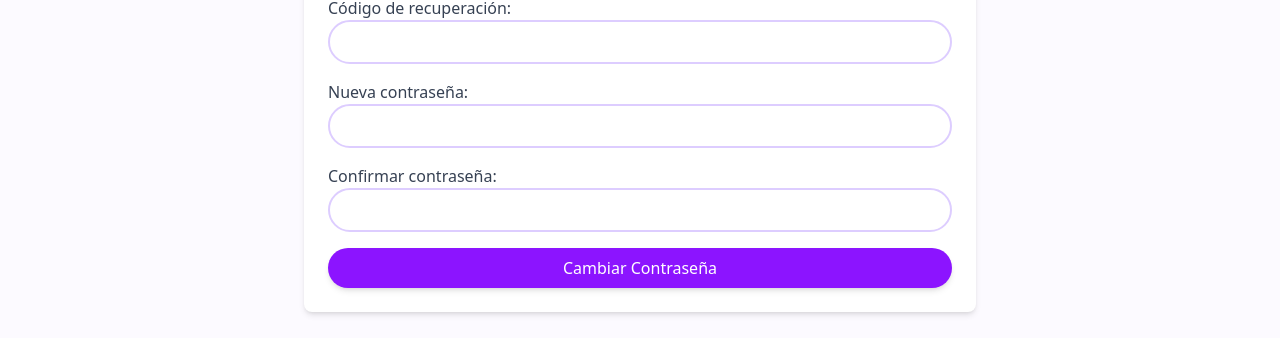
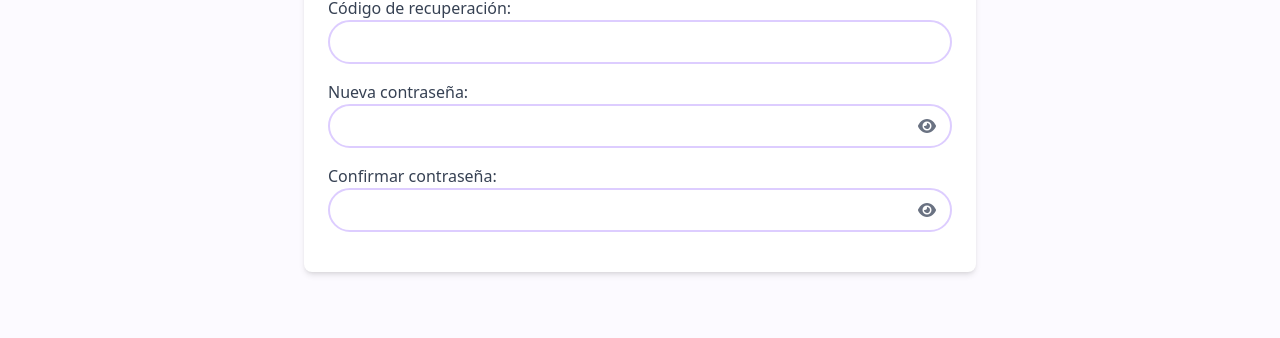
Before and after one commit to AbrahamJimenezCasas/tech2go, a React (Vite) app: page /usuarios/password/reset in a window 1280 px wide. Shown: the part 340-678 px from the top of the page. Built offline with nearby package versions, Linux system fonts and the light colour scheme; no server answers.

Commit message:
ojo en la contraseña

```diff
--- a/src/pages/ResetPasswordPage.jsx
+++ b/src/pages/ResetPasswordPage.jsx
@@ -1,6 +1,8 @@
 import { useState } from "react";
 import { useNavigate, useSearchParams } from "react-router-dom";
 import { useUser } from "../hooks/useUser.js";
+import { FontAwesomeIcon } from "@fortawesome/react-fontawesome";
+import { faEye, faEyeSlash } from "@fortawesome/free-solid-svg-icons";
 
 export const ResetPasswordPage = () => {
     const [searchParams] = useSearchParams();
@@ -17,6 +19,8 @@ export const ResetPasswordPage = () => {
 
     const [message, setMessage] = useState("");
     const [messageType, setMessageType] = useState("");
+    const [showPassword, setShowPassword] = useState(false);
+    const [showConfirmPassword, setShowConfirmPassword] = useState(false);
 
     // Manejar cambios en los inputs
     const handleChange = (e) => {
@@ -27,11 +31,19 @@ export const ResetPasswordPage = () => {
         }));
     };
 
+    // Alternar visibilidad de la contraseña
+    const togglePasswordVisibility = () => {
+        setShowPassword((prev) => !prev);
+    };
+
+    const toggleConfirmPasswordVisibility = () => {
+        setShowConfirmPassword((prev) => !prev);
+    };
+
     // Envío del formulario
     const handleSubmit = async (e) => {
         e.preventDefault();
 
-        // Verificación de que todos los campos estén completos
         if (
             !formData.email ||
             !formData.newPassword ||
@@ -42,7 +54,6 @@ export const ResetPasswordPage = () => {
             return;
         }
 
-        // Verificación de que las contraseñas coincidan
         if (formData.newPassword !== formData.confirmPassword) {
             setMessage("Las contraseñas no coinciden.");
             setMessageType("error");
@@ -55,7 +66,6 @@ export const ResetPasswordPage = () => {
                 recoveryPass,
                 formData.newPassword
             );
-
             setMessage("Contraseña cambiada con éxito. Redirigiendo...");
             setMessageType("success");
 
@@ -108,40 +118,56 @@ export const ResetPasswordPage = () => {
                     className="px-4 py-2 border-2 border-electric-violet-200 focus:border-electric-violet-800 rounded-3xl focus:outline-none focus:ring-0 w-full transition-colors duration-200 tracking-widest"
                 />
             </div>
-            <div className="mb-4">
+
+            <div className="mb-4 relative">
                 <label className="block text-gray-700 font-medium">
                     Nueva contraseña:
                 </label>
+                <div className="relative">
                     <input
-                    type="password"
+                        type={showPassword ? "text" : "password"}
                         name="newPassword"
                         value={formData.newPassword}
                         onChange={handleChange}
                         required
-                    className="px-4 py-2 border-2 border-electric-violet-200 focus:border-electric-violet-800 rounded-3xl focus:outline-none focus:ring-0 w-full transition-colors duration-200"
+                        className="px-4 py-2 border-2 border-electric-violet-200 focus:border-electric-violet-800 rounded-3xl focus:outline-none focus:ring-0 w-full transition-colors duration-200 pr-12"
                     />
+                    <button
+                        type="button"
+                        onClick={togglePasswordVisibility}
+                        className="absolute inset-y-0 right-4 flex items-center text-gray-500"
+                    >
+                        <FontAwesomeIcon
+                            icon={showPassword ? faEyeSlash : faEye}
+                        />
+                    </button>
+                </div>
             </div>
 
-            <div className="mb-4">
+            <div className="mb-4 relative">
                 <label className="block text-gray-700 font-medium">
                     Confirmar contraseña:
                 </label>
+                <div className="relative">
                     <input
-                    type="password"
+                        type={showConfirmPassword ? "text" : "password"}
                         name="confirmPassword"
                         value={formData.confirmPassword}
                         onChange={handleChange}
                         required
-                    className="px-4 py-2 border-2 border-electric-violet-200 focus:border-electric-violet-800 rounded-3xl focus:outline-none focus:ring-0 w-full transition-colors duration-200"
+                        className="px-4 py-2 border-2 border-electric-violet-200 focus:border-electric-violet-800 rounded-3xl focus:outline-none focus:ring-0 w-full transition-colors duration-200 pr-12"
                     />
+                    <button
+                        type="button"
+                        onClick={toggleConfirmPasswordVisibility}
+                        className="absolute inset-y-0 right-4 flex items-center text-gray-500"
+                    >
+                        <FontAwesomeIcon
+                            icon={showConfirmPassword ? faEyeSlash : faEye}
+                        />
+                    </button>
                 </div>
-
-            <button
-                onClick={handleSubmit}
-                className="w-full bg-electric-violet-600 text-white py-2 px-4 rounded-full transition duration-200 ease-in-out transform hover:bg-electric-violet-700 hover:scale-105 active:scale-95 shadow-md"
-            >
-                Cambiar Contraseña
-            </button>
+            </div>
         </main>
     );
 };
```
Lines whose indentation alone changed are shown as unchanged.
